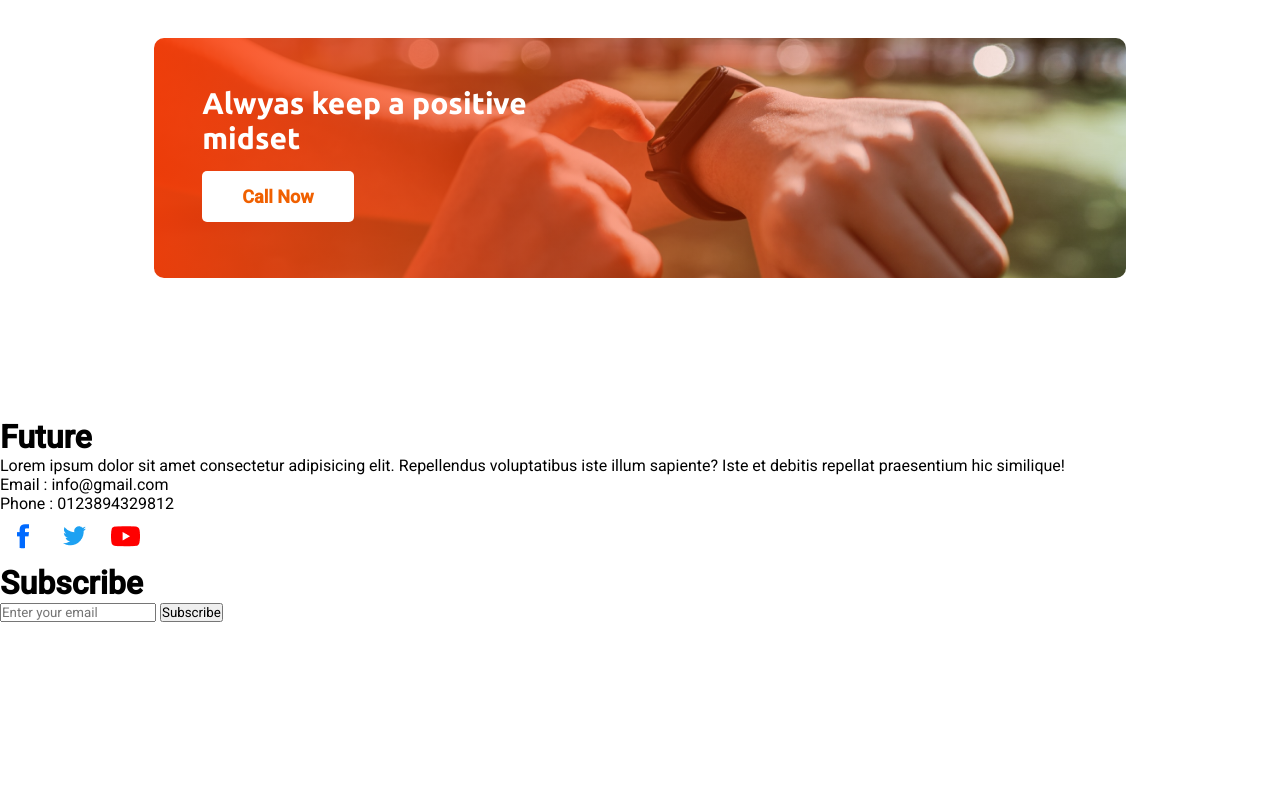
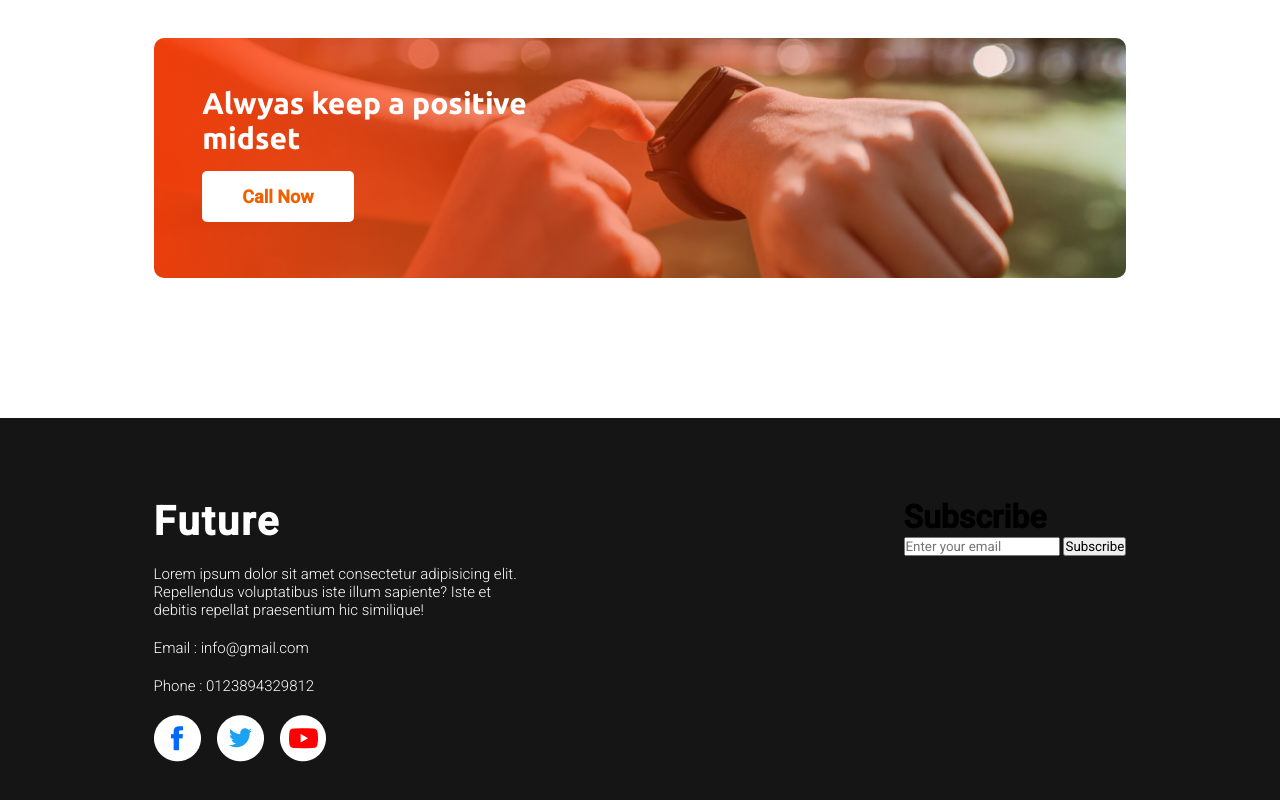
Before and after one commit to Shakil57375/assignment-one, a plain HTML site: page index.html in a window 1280 px wide. Shown: the part 3542-4342 px from the top of the page. Before the commit the page ends 4164 px from the top, so only its background shows below. Drawn offline with Linux system fonts and the light colour scheme; a web font is replaced by a local one.

Commit message:
footer added

```diff
--- a/index.html
+++ b/index.html
@@ -147,8 +147,8 @@
     <footer class="footer">
         <div class="footer-section">
             <div class="feture-plan">
-                <h1 class="future-plan">Future</h1>
-                <p class="future-plan-description">Lorem ipsum dolor sit amet consectetur adipisicing elit. Repellendus voluptatibus iste illum sapiente? Iste et debitis repellat praesentium hic similique!</p>
+                <h1 class="future-plan-header">Future</h1>
+                <p class="future-plan-description">Lorem ipsum dolor sit amet consectetur adipisicing elit.<br> Repellendus voluptatibus iste illum sapiente? Iste et <br> debitis repellat praesentium hic similique!</p>
                 <p class="email">Email : info@gmail.com</p>
                 <p class="phone">Phone : 0123894329812</p>
                 <div class="my-social-media">
--- a/style.css
+++ b/style.css
@@ -237,5 +237,32 @@
     padding-top: 50px;
 }
 
+.footer-section{
+    background: rgb(21, 21, 21);
+    padding: 80px 12%;
+    display: flex;
+    align-items: flex-start;
+    justify-content: space-between;
+}
 
+.future-plan-header{
+    font-size: 40px;
+    font-weight: 600;
+    margin-bottom: 20px;
+    color: #fff;
+    letter-spacing: 2px;
+}
+
+.future-plan-description, .email, .phone{
+    font-size: 15px;
+    font-weight: 300;
+    margin-bottom: 20px;
+    color: #fff;
+}
+
+.my-social-media{
+    display: flex;
+    align-items: center;
+    gap: 1rem;
+}
 /* ----------------- End of footer Section --------------------- */
```
